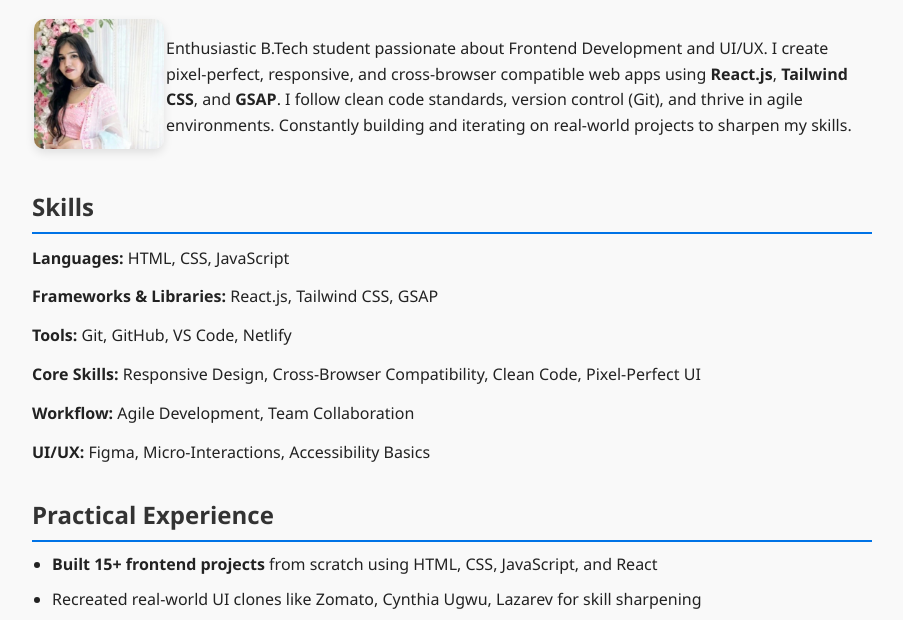
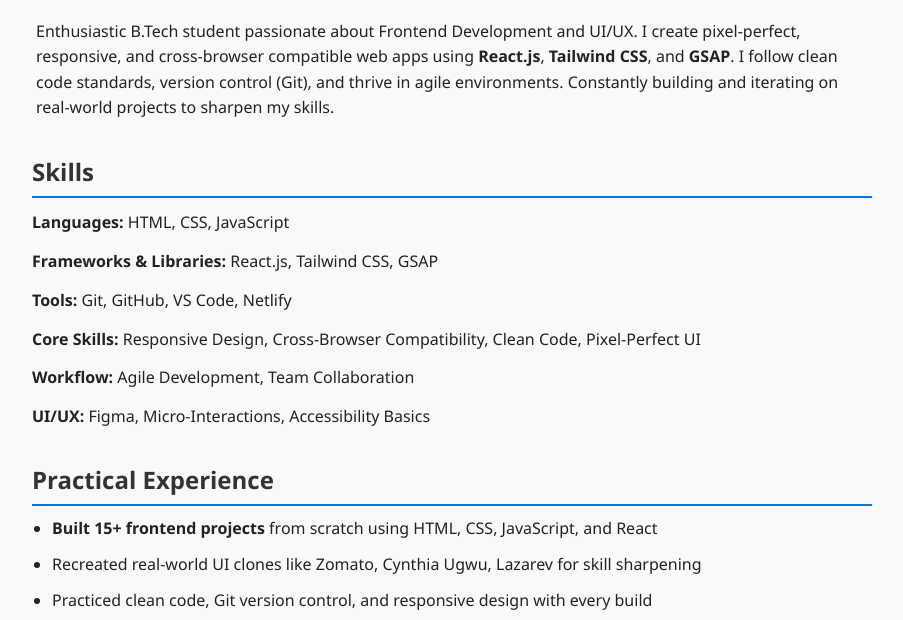
Before and after one commit to Pragya-tiwari-14/resume, a plain HTML site: page index.html in a window 1280 px wide. Shown: the part 158-778 px from the top of the page, without its empty margins (188-1091 px from the left). Drawn offline with Linux system fonts and the light colour scheme.

Commit message:
Updated resume content and layout

```diff
--- a/index.html
+++ b/index.html
@@ -25,7 +25,7 @@
 
         <table>
           <tr>
-            <td id ="cite"><img src="pragya.jpeg" alt="Pragya Tiwari photo" width="150">
+            <td id ="cite">
 </td>
             <td><p style="font-size: 16px; line-height: 1.6;">
              Enthusiastic B.Tech student passionate about Frontend Development and UI/UX. I create pixel-perfect, responsive, and cross-browser compatible web apps using <strong>React.js</strong>, <strong>Tailwind CSS</strong>, and <strong>GSAP</strong>. I follow clean code standards, version control (Git), and thrive in agile environments. Constantly building and iterating on real-world projects to sharpen my skills.
```
